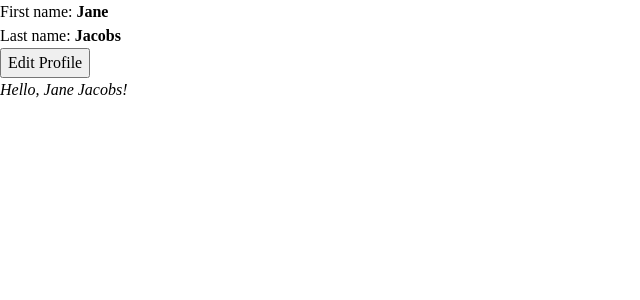
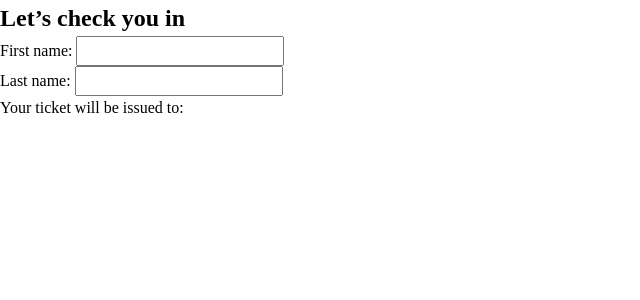
Before and after one commit to takunagai/react-official-tutorial, a React (Create React App) app: page / in a window 1280 px wide. Shown: the top 300 px of the page, without its empty margins (0-640 px from the left). Built offline with nearby package versions, Linux system fonts and the light colour scheme.

Commit message:
冗長な状態を避ける - 修正前の冗長なサンプル

```diff
--- /dev/null
+++ b/src/FeedbackForm2.jsx
@@ -0,0 +1,43 @@
+import { useState } from 'react'
+
+export default function FeedbackForm2() {
+  const [text, setText] = useState('')
+  const [status, setStatus] = useState('typing')
+
+  async function handleSubmit(e) {
+    e.preventDefault()
+    setStatus('sending')
+    await sendMessage(text) // 帰ってくるまでに時間がかかる処理を想定
+    setStatus('sent')
+  }
+
+  // 条件分岐の条件を短くスッキリ書くために定数化
+  const isSending = status === 'sending'
+  const isSent = status === 'sent'
+
+  if(isSent) {
+    return <h1>フィードバックをありがとうございます！</h1>
+  }
+
+  return (
+    <form onSubmit={handleSubmit}>
+      <p>The Prancing Pony ホテルでの滞在はいかがでしたか？</p>
+      <textarea
+        disabled={isSending}
+        value={text}
+        onChange={e => setText(e.target.value)}
+      /><br />
+      <button type="submit" disabled={isSending}>送信</button>
+      {isSending && <p>送信中…</p>}
+    </form>
+  )
+}
+
+/**
+ * 1秒待つだけのメソッド
+ */
+function sendMessage(text) {
+  return new Promise(resolve => {
+    setTimeout(resolve, 1000)
+  })
+}
--- /dev/null
+++ b/src/Form9.jsx
@@ -0,0 +1,40 @@
+import { useState } from 'react';
+
+export default function Form9() {
+  const [firstName, setFirstName] = useState('');
+  const [lastName, setLastName] = useState('');
+  const [fullName, setFullName] = useState('');
+
+  function handleFirstNameChange(e) {
+    setFirstName(e.target.value);
+    setFullName(e.target.value + ' ' + lastName);
+  }
+
+  function handleLastNameChange(e) {
+    setLastName(e.target.value);
+    setFullName(firstName + ' ' + e.target.value);
+  }
+
+  return (
+    <>
+      <h2>Let’s check you in</h2>
+      <label>
+        First name:{' '}
+        <input
+          value={firstName}
+          onChange={handleFirstNameChange}
+        />
+      </label><br />
+      <label>
+        Last name:{' '}
+        <input
+          value={lastName}
+          onChange={handleLastNameChange}
+        />
+      </label>
+      <p>
+        Your ticket will be issued to: <b>{fullName}</b>
+      </p>
+    </>
+  );
+}
--- a/src/index.js
+++ b/src/index.js
@@ -44,7 +44,9 @@ import './index.css'
 // import TaskApp4 from './TaskApp4'
 // import Form8 from './Form8'
 // import Picture from './Picture'
-import EditProfile from './EditProfile'
+// import EditProfile from './EditProfile'
+// import FeedbackForm2 from './FeedbackForm2'
+import Form9 from './Form9'
 
 
 const container = document.getElementById('root')
@@ -95,7 +97,9 @@ root.render(
     {/*<TaskApp4 />*/}
     {/*<Form8 />*/}
     {/*<Picture />*/}
-    <EditProfile />
+    {/*<EditProfile />*/}
+    {/*<FeedbackForm2 />*/}
+    <Form9 />
   </React.StrictMode>
 )
 
```
Also changed, not shown: 1 other file (tests, documents, lock files or other folders).
